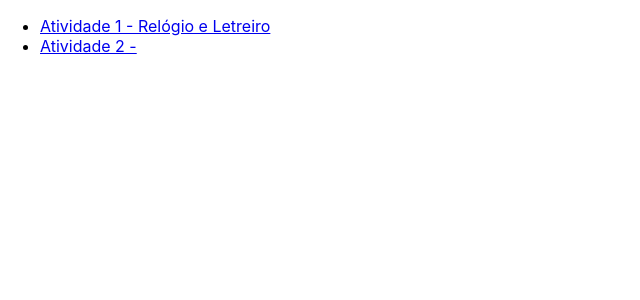
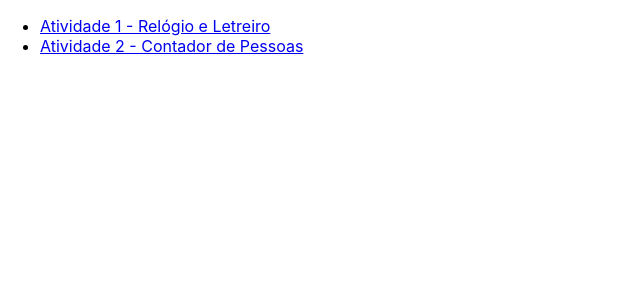
Before and after one commit to itsmecamila/react, a React (Create React App) app: page / in a window 1280 px wide. Shown: the top 300 px of the page, without its empty margins (0-640 px from the left). Built offline with nearby package versions, Linux system fonts and the light colour scheme.

Commit message:
update Home.js

```diff
--- a/src/Home.js
+++ b/src/Home.js
@@ -10,7 +10,7 @@ const Home = () => {
                         <Link to="/Atividade01">Atividade 1 - Relógio e Letreiro</Link>
                     </li>
                     <li>
-                        <Link to="/Atividade02">Atividade 2 - </Link>
+                        <Link to="/Atividade02">Atividade 2 - Contador de Pessoas </Link>
                     </li>
                 </ul>
             </nav>
```
